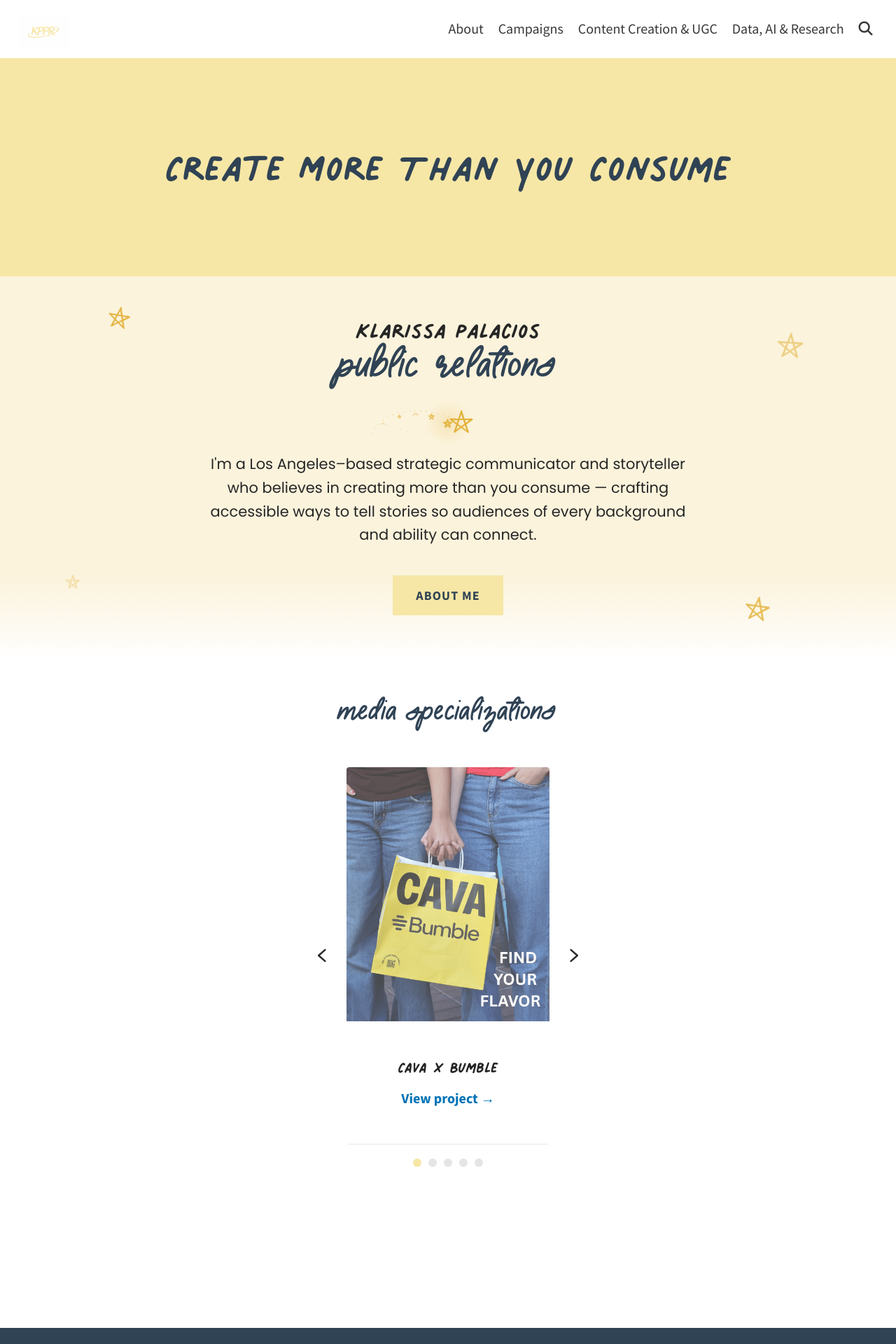
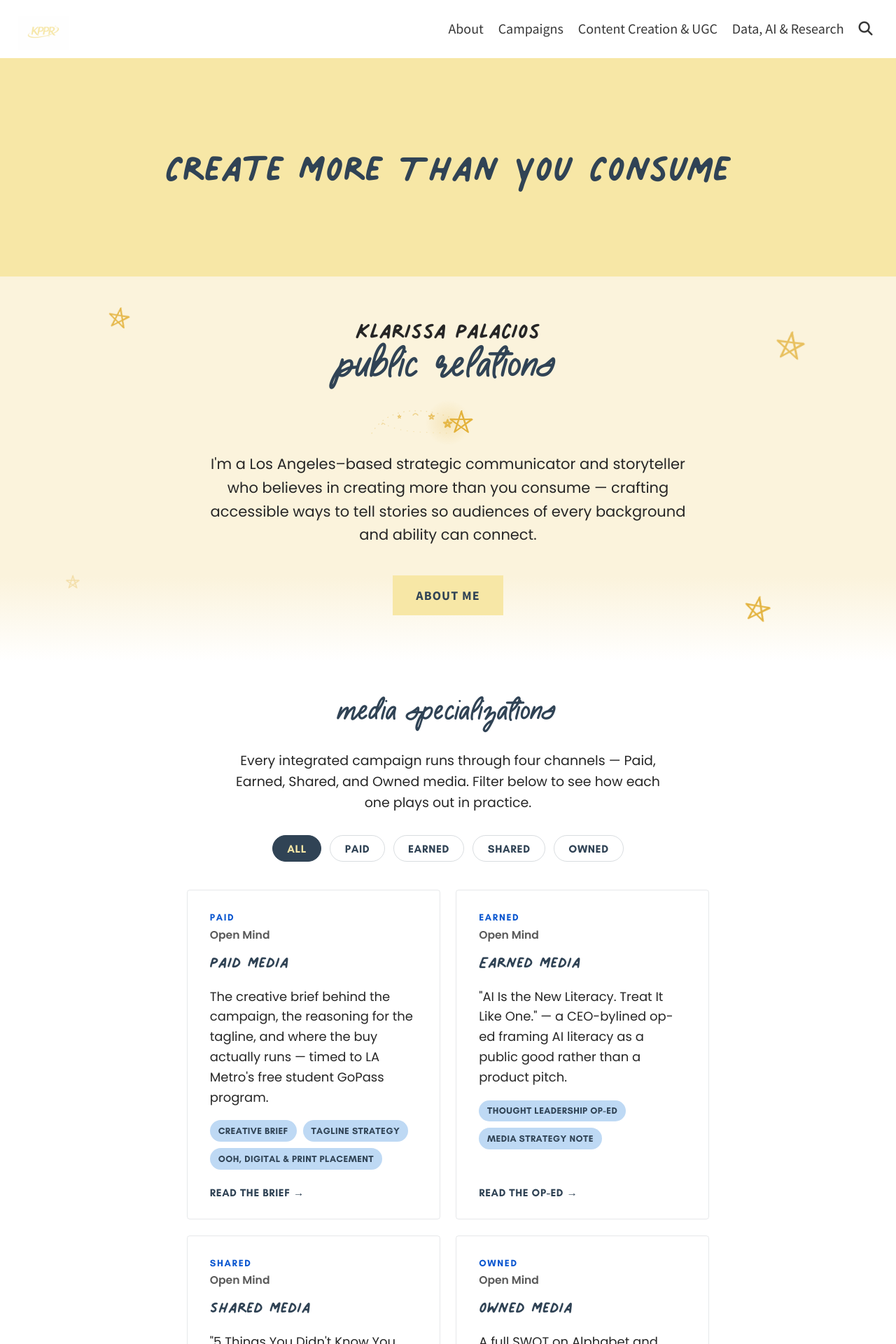
Before and after one commit to kipalacios/kipalacios.github.io, a Jekyll site: the page built from index.html, in a window 1280 px wide. Shown: the top 1920 px of the page at 70% size. Built offline with Jekyll 4.4.1, drawn with Linux system fonts in a browser that asks for light colours; a script that is not in the unit is left out; the list of posts is cut into pages by our own code; some of the changed text lies outside the part shown.

Commit message:
Replace homepage placeholder carousel with a filterable PESO gallery
Media Specializations previously just looped the theme's demo campaign
entries. It now pulls real Paid/Earned/Shared/Owned deliverables straight
from any campaign-hub campaign's own pillars (currently Open Mind and Rare
Hair), filterable by media type — new campaigns with the same pillar
structure show up automatically. Also fixes a hidden-attribute bug where
.pillar-card's own display:flex was silently beating the browser's default
[hidden] rule, so the filter never actually hid anything.

Co-Authored-By: Claude Sonnet 5 <noreply@anthropic.com>

```diff
--- /dev/null
+++ b/_includes/home/peso_gallery.liquid
@@ -0,0 +1,49 @@
+{% comment %}
+Homepage gallery of PESO (Paid/Earned/Shared/Owned) deliverables, pulled
+straight from every campaign-hub campaign's own `pillars` list (see
+_layouts/campaign-hub.liquid) — currently Open Mind and Rare Hair. A
+campaign-single campaign (Sun Bum, CAVA x Bumble, YSC) has no `pillars` and
+is simply skipped, so this grows on its own the next time a campaign gets
+the full PESO treatment; nothing here needs to be hardcoded per campaign.
+
+Replaces the old "Media Specializations" placeholder carousel, which only
+ever looped the theme's demo _portfolio entries.
+{% endcomment %}
+<section class="peso-gallery" data-peso-gallery>
+    <div class="peso-gallery__inner">
+        <h2 class="peso-gallery__heading">Media Specializations</h2>
+        <p class="peso-gallery__intro">
+            Every integrated campaign runs through four channels — Paid, Earned, Shared, and
+            Owned media. Filter below to see how each one plays out in practice.
+        </p>
+
+        <div class="peso-gallery__pills" role="group" aria-label="Filter by media type">
+            <button type="button" class="peso-gallery__pill is-active" data-peso-filter="all" aria-pressed="true">All</button>
+            <button type="button" class="peso-gallery__pill" data-peso-filter="paid" aria-pressed="false">Paid</button>
+            <button type="button" class="peso-gallery__pill" data-peso-filter="earned" aria-pressed="false">Earned</button>
+            <button type="button" class="peso-gallery__pill" data-peso-filter="shared" aria-pressed="false">Shared</button>
+            <button type="button" class="peso-gallery__pill" data-peso-filter="owned" aria-pressed="false">Owned</button>
+        </div>
+
+        <div class="pillar-grid peso-gallery__grid">
+            {% for campaign in site.portfolio %}
+            {% for pillar in campaign.pillars %}
+            <a class="pillar-card" data-media="{{ pillar.key }}"
+               href="{{ pillar.url | relative_url }}"
+               {% if campaign.accent %}style="--campaign-accent: {{ campaign.accent }};"{% endif %}>
+                <span class="pillar-card__eyebrow">{{ pillar.label }}</span>
+                <p class="pillar-card__campaign">{{ campaign.title }}</p>
+                <h3 class="pillar-card__title">{{ pillar.title }}</h3>
+                <p class="pillar-card__desc">{{ pillar.teaser }}</p>
+                {% if pillar.items %}
+                <ul class="pillar-card__items">
+                    {% for item in pillar.items %}<li>{{ item }}</li>{% endfor %}
+                </ul>
+                {% endif %}
+                <span class="pillar-card__cta">{{ pillar.cta | default: 'View this section' }} &rarr;</span>
+            </a>
+            {% endfor %}
+            {% endfor %}
+        </div>
+    </div>
+</section>
--- a/_includes/home/project_carousel.liquid
+++ /dev/null
@@ -1,36 +0,0 @@
-<!-- Placeholder: currently loops over the theme's demo _portfolio entries.
-     Swap in real project pages and this carousel updates automatically. -->
-<section class="project-carousel" data-carousel data-testid="project-carousel" aria-roledescription="carousel" aria-label="Featured projects">
-    <h2 class="project-carousel__heading">Media Specializations</h2>
-    <div class="project-carousel__row">
-        <button type="button" class="project-carousel__arrow project-carousel__arrow--prev" data-carousel-prev aria-label="Previous project">
-            <svg viewBox="0 0 24 24" aria-hidden="true"><path d="M15 5 7 12l8 7" fill="none" stroke="currentColor" stroke-width="2" stroke-linecap="round" stroke-linejoin="round"/></svg>
-        </button>
-
-        <div class="project-carousel__viewport">
-            <div class="project-carousel__track" data-carousel-track>
-                {% for item in site.portfolio %}
-                <article class="project-carousel__slide{% if forloop.first %} is-active{% endif %}" data-carousel-slide aria-hidden="{% if forloop.first %}false{% else %}true{% endif %}" aria-roledescription="slide" aria-label="{{ forloop.index }} of {{ forloop.length }}">
-                    <div class="project-carousel__image-wrap">
-                        <img class="project-carousel__image" src="{{ item.img | relative_url }}" alt="{{ item.title }}">
-                    </div>
-                    <div class="project-carousel__caption">
-                        <h3 class="project-carousel__title">{{ item.title }}</h3>
-                        <a class="project-carousel__link" href="{{ item.redirect_url | default: item.url | relative_url }}">View project &rarr;</a>
-                    </div>
-                </article>
-                {% endfor %}
-            </div>
-        </div>
-
-        <button type="button" class="project-carousel__arrow project-carousel__arrow--next" data-carousel-next aria-label="Next project">
-            <svg viewBox="0 0 24 24" aria-hidden="true"><path d="m9 5 8 7-8 7" fill="none" stroke="currentColor" stroke-width="2" stroke-linecap="round" stroke-linejoin="round"/></svg>
-        </button>
-    </div>
-
-    <div class="project-carousel__dots" role="tablist" aria-label="Choose a project">
-        {% for item in site.portfolio %}
-        <button type="button" class="project-carousel__dot{% if forloop.first %} is-active{% endif %}" data-carousel-dot role="tab" aria-selected="{% if forloop.first %}true{% else %}false{% endif %}" aria-label="{{ item.title }}"></button>
-        {% endfor %}
-    </div>
-</section>
--- a/_layouts/home.liquid
+++ b/_layouts/home.liquid
@@ -43,6 +43,6 @@ layout: default
             <a class="button home-intro__cta" href="{{ '/about/' | relative_url }}">About Me</a>
         </div>
     </section>
-    {% include home/project_carousel.liquid %}
-    <script defer src="{{ '/assets/js/project-carousel.js' | relative_url }}?v={{ site.time | date: '%s' }}"></script>
+    {% include home/peso_gallery.liquid %}
+    <script defer src="{{ '/assets/js/peso-gallery.js' | relative_url }}?v={{ site.time | date: '%s' }}"></script>
 </div>
--- a/_sass/_custom.scss
+++ b/_sass/_custom.scss
@@ -360,12 +360,19 @@ a.button.creator-bio__collab-cta {
   }
 }
 
-/* Featured project carousel */
-.project-carousel {
-  max-width: 560px;
+/* ==========================================================================
+   Homepage PESO gallery (_includes/home/peso_gallery.liquid)
+   Filterable by media type (Paid/Earned/Shared/Owned), pulling every
+   campaign-hub campaign's own `pillars` list. Reuses .pillar-grid/.pillar-card
+   from the campaign hub itself (see "Campaign hub + PESO sub-pages" below)
+   so a card looks identical whether you land on it from the hub or from
+   here — this section only adds the filter pills and the small campaign
+   byline on each card.
+   ========================================================================== */
+
+.peso-gallery {
+  max-width: 900px;
   margin: 0 auto $padding-large auto;
-  /* Top padding gives the heading room to breathe below the intro band's
-     fade-to-white edge, instead of sitting right at the seam. */
   padding: 2.5rem $padding-medium $padding-large $padding-medium;
 
   &__heading {
@@ -374,151 +381,63 @@ a.button.creator-bio__collab-cta {
     font-size: 2.4em;
     color: $kppr-navy;
     text-align: center;
-    margin: 0 0 1em;
-  }
-
-  &__row {
-    display: flex;
-    align-items: center;
-    gap: 0.5em;
-  }
-
-  &__viewport {
-    flex: 1 1 auto;
-    overflow: hidden;
-    border-radius: $border-radius;
-  }
-
-  &__track {
-    display: flex;
-    transition: transform 0.4s ease;
-  }
-
-  /* This is an <article> tag, and the theme gives every <article> a
-     responsive horizontal padding meant for blog-post text columns
-     (article{@extend .comments} in layouts/_posts.scss, same rule whose
-     float:left we already cancel on .about-hero/.case-study) — cancel the
-     padding too, or it silently eats into the space the image and caption
-     actually have to work with. This was the real cause of the image
-     looking cropped/off-ratio, not the aspect-ratio math itself. */
-  &__slide {
-    flex: 0 0 100%;
-    min-width: 0;
-    display: flex;
-    flex-direction: column;
-    padding: 0;
-  }
-
-  /* 4:5 — the standard Instagram feed "portrait post" ratio, instead of a
-     fixed pixel height. The old 320px-tall crop was much wider/shorter than
-     these images actually are, so it cropped in from the top and bottom and
-     cut off text baked into the graphics themselves (e.g. the Open Mind
-     post's headline). 4:5 keeps far more of the image intact.
-
-     aspect-ratio lives on this wrapper div rather than the <img> itself —
-     the <img> is a flex item (.project-carousel__slide is display:flex),
-     and Chrome collapses a flex item's width when aspect-ratio is set
-     directly on it instead of stretching to fill. Wrapping sidesteps that
-     entirely, same pattern already used by .portfolio-index__image-wrap. */
-  /* The `aspect-ratio` property + a percentage width was collapsing this
-     box's rendered width to a fraction of its container in this nested
-     flex context (track > slide > wrap), for reasons that resisted every
-     standard fix (min-width:0, flex-shrink:0, align-self, even removing
-     aspect-ratio itself made no difference to the already-resolved width).
-     The classic padding-top percentage technique sidesteps whatever that
-     was entirely — padding-top resolves against the element's own width,
-     which has a much simpler, long-established resolution path. */
-  &__image-wrap {
-    position: relative;
-    width: 100%;
-    padding-top: 125%; // 5/4 — a 4:5 box, expressed as height/width
-    overflow: hidden;
-  }
-
-  &__image {
-    position: absolute;
-    inset: 0;
-    width: 100%;
-    height: 100%;
-    object-fit: cover;
-    display: block;
-  }
-
-  // Fixed height + line-clamped text so every slide matches, regardless of how long
-  // its excerpt is — flex rows stretch all slides to the tallest one otherwise.
-  &__caption {
-    height: 175px;
-    overflow: hidden;
-    padding: 1.2em 1em 0 1em;
+    margin: 0 0 0.5em;
+  }
+
+  &__intro {
+    font-family: 'Poppins', sans-serif;
+    font-size: 0.95em;
+    line-height: 1.6;
+    color: var(--text);
     text-align: center;
-  }
-
-  &__title {
-    font-family: 'Palmer Lake Print', cursive;
-    font-weight: 400;
-    font-size: 1.7em;
-    line-height: 1.15;
-    margin-bottom: 0.35em;
-    display: -webkit-box;
-    -webkit-box-orient: vertical;
-    -webkit-line-clamp: 2;
-    overflow: hidden;
-  }
-
-  &__link {
-    font-weight: bold;
+    max-width: 640px;
+    margin: 0 auto 1.6em;
+  }
+
+  &__pills {
+    display: flex;
+    flex-wrap: wrap;
+    justify-content: center;
+    gap: 0.6em;
+    margin-bottom: 2em;
+  }
+
+  &__pill {
+    font-family: 'Glacial Indifference', sans-serif;
+    font-weight: 700;
+    font-size: 0.78em;
+    letter-spacing: 0.04em;
+    text-transform: uppercase;
+    color: $kppr-navy;
+    background: var(--card-background);
+    border: 1px solid rgba($kppr-navy, 0.18);
+    border-radius: 999px;
+    padding: 0.55em 1.3em;
+    cursor: pointer;
+    transition: background 0.2s ease, border-color 0.2s ease, color 0.2s ease;
 
     &:hover {
-      text-decoration: underline;
-    }
-  }
-
-  &__arrow {
-    flex: 0 0 auto;
-    background: none;
-    border: none;
-    cursor: pointer;
-    color: var(--text);
-    padding: 0.5em;
-
-    svg {
-      width: 1.4em;
-      height: 1.4em;
-      display: block;
-    }
-
-    &:hover {
-      color: var(--link);
-    }
-  }
-
-  &__dots {
-    display: flex;
-    justify-content: center;
-    gap: 0.5em;
-    margin-top: 1em;
-  }
-
-  &__dot {
-    width: 0.6em;
-    height: 0.6em;
-    border-radius: 50%;
-    border: none;
-    background: var(--border);
-    cursor: pointer;
-    padding: 0;
+      border-color: $kppr-navy;
+    }
 
     &.is-active {
-      background: $kppr-yellow;
-    }
-  }
-
-  @media (prefers-reduced-motion: reduce) {
-    .project-carousel__track {
-      transition: none;
-    }
-  }
-
+      background: $kppr-navy;
+      border-color: $kppr-navy;
+      color: $kppr-yellow;
+    }
+  }
+}
+
+/* The campaign a pillar card belongs to — sits between the media-type
+   eyebrow and the pillar title, since the homepage mixes pillars from more
+   than one campaign in the same grid (the hub itself never needs this, a
+   hub only ever shows its own four). */
+.pillar-card__campaign {
+  font-family: 'Poppins', sans-serif;
+  font-weight: 600;
+  font-size: 0.78em;
+  color: var(--meta);
+  margin: 0 0 0.3em;
 }
 
 /* About page: photo in an organic mask beside the bio, modeled on
@@ -2540,6 +2459,14 @@ a.button.creator-bio__collab-cta {
   padding: 1.5em 1.6em 1.4em;
   transition: transform 0.2s ease, box-shadow 0.2s ease, border-color 0.2s ease;
 
+  /* Our own `display: flex` above outranks the browser's default
+     `[hidden] { display: none }` (same specificity, but ours comes later in
+     the cascade) — without this, the PESO gallery's filter sets `hidden`
+     but the card never actually disappears. */
+  &[hidden] {
+    display: none;
+  }
+
   &:hover {
     transform: translateY(-3px);
     /* Border and CTA take the campaign's accent on hover; the fallback
--- /dev/null
+++ b/assets/js/peso-gallery.js
@@ -0,0 +1,27 @@
+// Drives the PESO media-type filter on the homepage gallery
+// (data-peso-gallery). Pure show/hide: clicking a pill toggles the native
+// `hidden` attribute on every card whose data-media doesn't match, and
+// "All" clears the filter entirely.
+document.addEventListener('DOMContentLoaded', function () {
+  var root = document.querySelector('[data-peso-gallery]');
+  if (!root) return;
+
+  var pills = root.querySelectorAll('[data-peso-filter]');
+  var cards = root.querySelectorAll('.pillar-card[data-media]');
+
+  pills.forEach(function (pill) {
+    pill.addEventListener('click', function () {
+      var filter = pill.getAttribute('data-peso-filter');
+
+      pills.forEach(function (p) {
+        var active = p === pill;
+        p.classList.toggle('is-active', active);
+        p.setAttribute('aria-pressed', active ? 'true' : 'false');
+      });
+
+      cards.forEach(function (card) {
+        card.hidden = filter !== 'all' && card.getAttribute('data-media') !== filter;
+      });
+    });
+  });
+});
```
